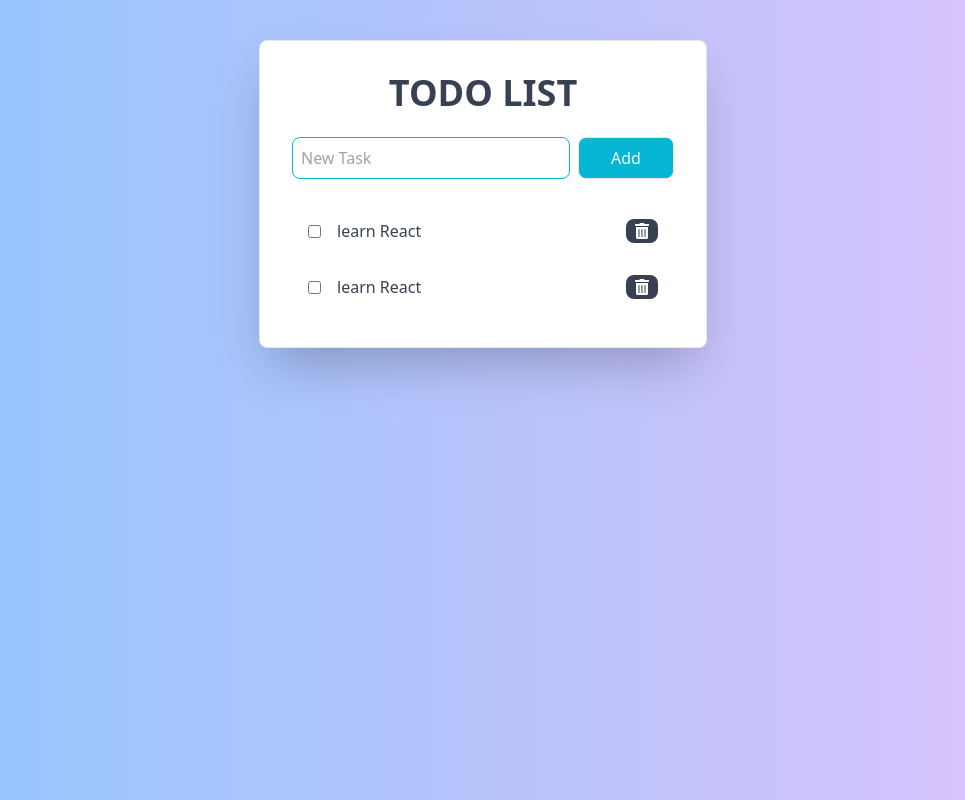
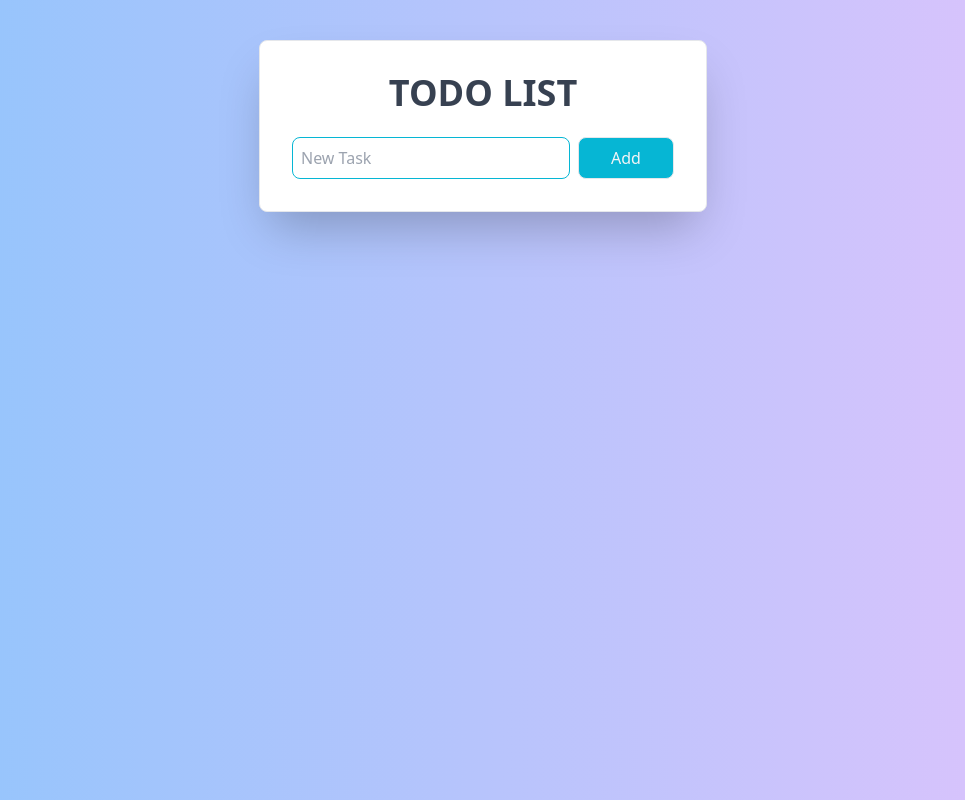
Before and after one commit to mechapear/todo-react, a React (Vite) app: page / in a window 1280 px wide. Shown: the whole page, without its empty margins (157-1122 px from the left). Built offline with nearby package versions, Linux system fonts and the light colour scheme.

Commit message:
feat: handle adding new todo and display todo data in a list below
- refactor lift todo list state from TodoInput.tsx to the new TodoBoard.tsx
- add an eslint rule to prevent circular dependencies

```diff
--- a/src/App.tsx
+++ b/src/App.tsx
@@ -1,14 +1,12 @@
 import React from 'react'
 import Header from '@/components/Header'
-import TodoInput from '@/components/TodoInput'
-import TodoList from '@/components/TodoList'
+import TodoBoard from '@/components/TodoBoard'
 
 const App = (): JSX.Element => {
   return (
     <div className="max-w-[28rem] mx-auto mt-6 space-y-6 p-8 bg-white border rounded-lg shadow-2xl">
       <Header />
-      <TodoInput />
-      <TodoList />
+      <TodoBoard />
     </div>
   )
 }
--- /dev/null
+++ b/src/components/TodoBoard.tsx
@@ -0,0 +1,22 @@
+import React, { useState } from 'react'
+import TodoInput from '@/components/TodoInput'
+import TodoList from '@/components/TodoList'
+
+export type Todo = {
+  id: number
+  text: string
+  isChecked: boolean
+}
+
+export default function TodoBoard() {
+  const [todoList, setTodoList] = useState<Todo[]>([])
+
+  const handleNewTodo = (newTodo: Todo) => setTodoList([...todoList, newTodo])
+
+  return (
+    <div>
+      <TodoInput onNewTodo={handleNewTodo} />
+      <TodoList todoList={todoList} />
+    </div>
+  )
+}
--- a/src/components/TodoInput.tsx
+++ b/src/components/TodoInput.tsx
@@ -1,10 +1,5 @@
 import React, { ChangeEvent, FormEvent, useState } from 'react'
-
-type Todo = {
-  id: number
-  text: string
-  isChecked: boolean
-}
+import { Todo } from '@/components/TodoBoard'
 
 let nextId = 0
 
@@ -15,8 +10,12 @@ function getNextId() {
   return currentNextId
 }
 
-export default function TodoInput() {
-  const [todoLists, setTodoLists] = useState<Todo[]>([])
+export type TodoInputProps = {
+  // onNewTodo รับมาจาก TodoBoard เป็น Function ที่ไม่ return แต่ส่งค่า newTodo ไปให้ TodoBoard
+  onNewTodo: (newTodoText: Todo) => void
+}
+
+export default function TodoInput({ onNewTodo }: TodoInputProps) {
   const [textTodo, setTextTodo] = useState('')
 
   function handleAddTodo(event: FormEvent<HTMLFormElement>) {
@@ -26,7 +25,7 @@ export default function TodoInput() {
       text: textTodo,
       isChecked: false,
     }
-    setTodoLists([...todoLists, newTodo])
+    onNewTodo(newTodo)
     setTextTodo('')
   }
 
--- a/src/components/TodoItem.tsx
+++ b/src/components/TodoItem.tsx
@@ -1,18 +1,19 @@
 import React from 'react'
 import RemoveTodoButton from '@/components/RemoveTodoButton'
+import { Todo } from '@/components/TodoBoard'
 
-export default function TodoItem() {
+export type TodoItemProps = Pick<Todo, 'text' | 'isChecked'>
+
+export default function TodoItem({ text, isChecked }: TodoItemProps) {
   return (
-    <div>
     <li className="flex items-start justify-between space-x-4 p-4 hover:bg-gray-100">
       <label className="flex space-x-4">
         <div className="flex h-6 items-center">
-            <input type="checkbox" className="cursor-pointer" />
+          <input type="checkbox" className="cursor-pointer" checked={isChecked} />
         </div>
-          <span className="flex-auto text-gray-700">learn React</span>
+        <span className="flex-auto text-gray-700">{text}</span>
       </label>
       <RemoveTodoButton />
     </li>
-    </div>
   )
 }
--- a/src/components/TodoList.tsx
+++ b/src/components/TodoList.tsx
@@ -1,12 +1,18 @@
 import React from 'react'
+import { Todo } from '@/components/TodoBoard'
 import TodoItem from '@/components/TodoItem'
 
-export default function TodoList() {
+export type TodoListProps = {
+  todoList: Todo[]
+}
+
+export default function TodoList({ todoList }: TodoListProps) {
   return (
     <div>
       <ul>
-        <TodoItem />
-        <TodoItem />
+        {todoList.map((todoItem) => (
+          <TodoItem key={todoItem.id} text={todoItem.text} isChecked={todoItem.isChecked} />
+        ))}
       </ul>
     </div>
   )
```
Also changed, not shown: .eslintrc.js. Lines whose indentation alone changed are shown as unchanged.
